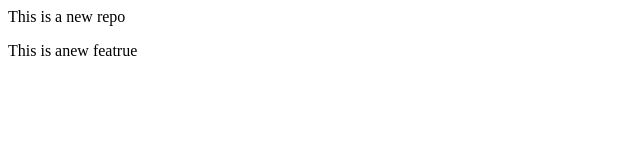
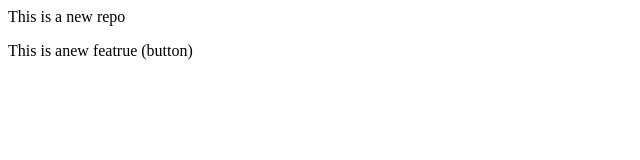
Before and after one commit to yash0x-repo/local-repo, a plain HTML site: page index.html in a window 1280 px wide. Shown: the full height of the page, 0-640 px from the left. Drawn offline with Linux system fonts and the light colour scheme.

```diff
--- a/index.html
+++ b/index.html
@@ -1,2 +1,2 @@
 <p>This is a new repo</p>
-<p>This is anew featrue</p>
+<p>This is anew featrue (button)</p>
```
